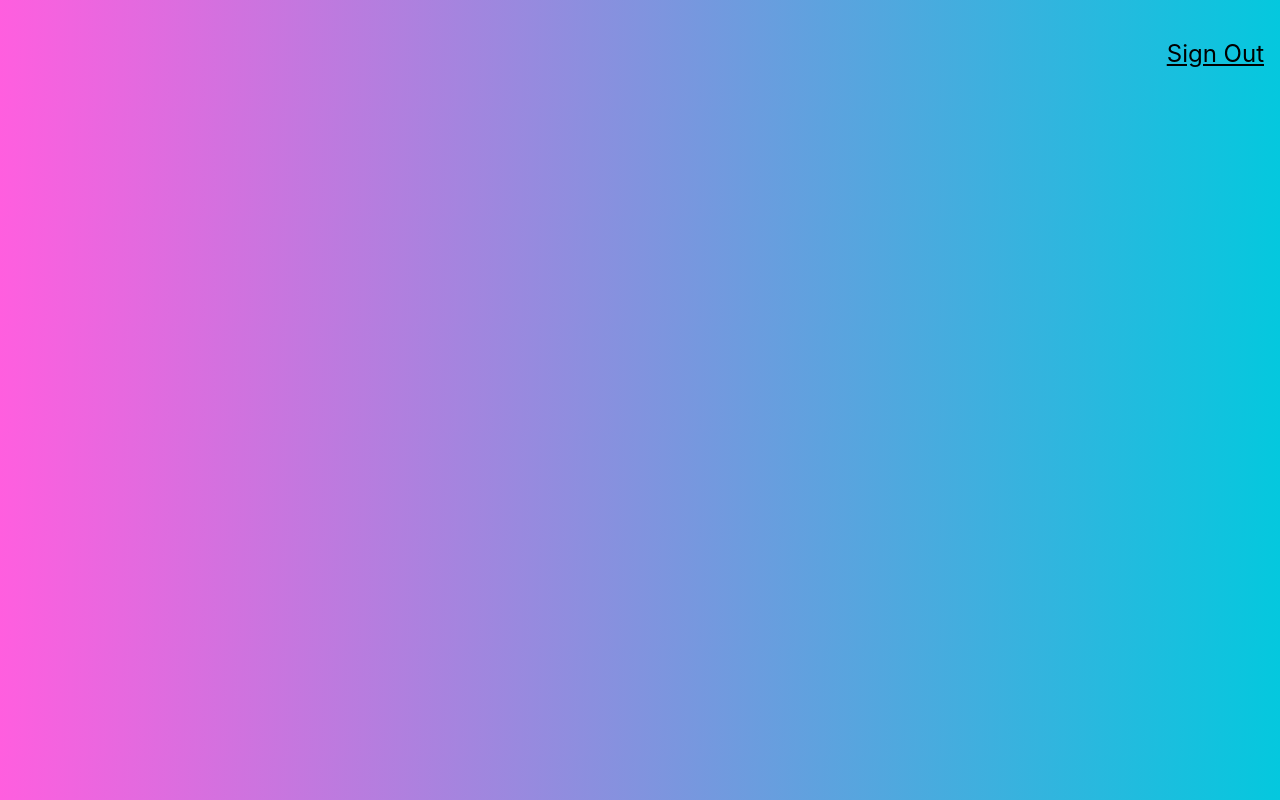
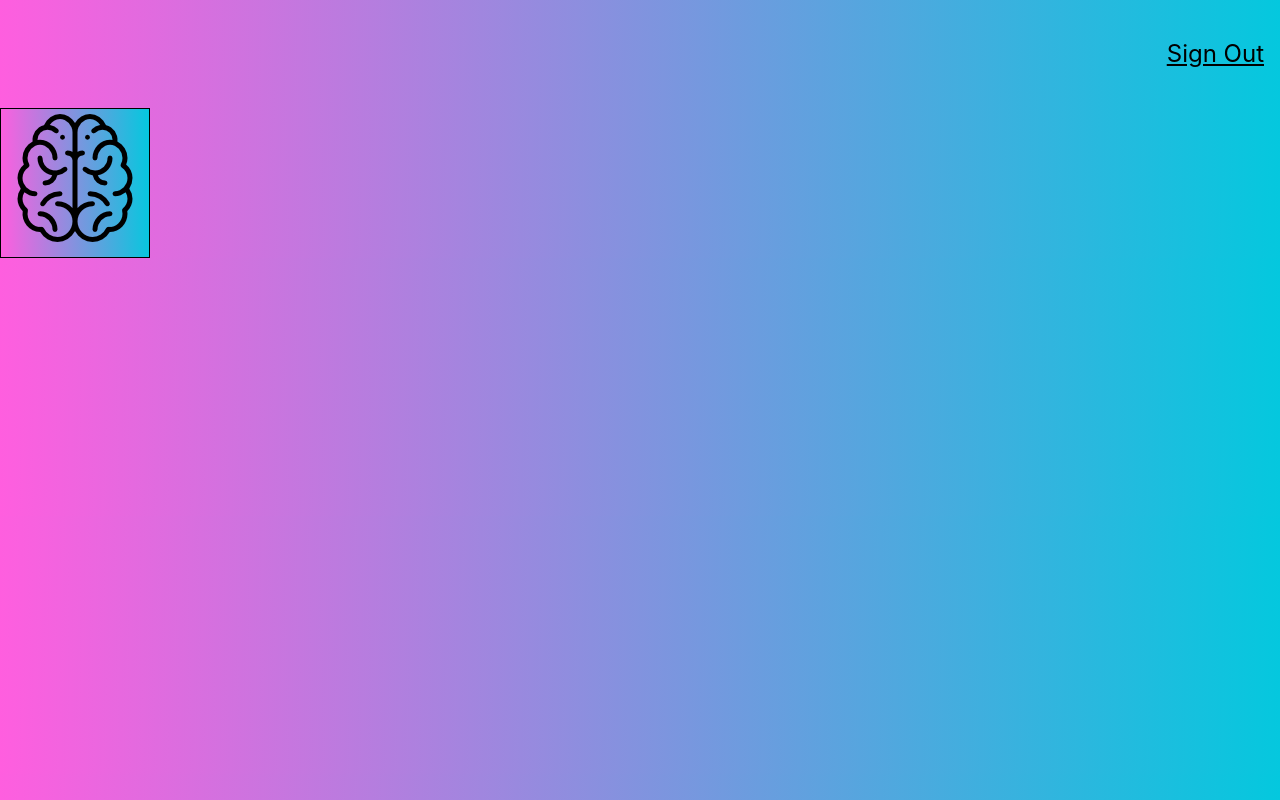
Before and after one commit to roosleex/face-recognition, a React (Create React App) app: page / in a window 1280 px wide. Built offline with nearby package versions, Linux system fonts and the light colour scheme.

Commit message:
Add Logo

```diff
--- a/src/App.js
+++ b/src/App.js
@@ -1,13 +1,14 @@
 import React from 'react';
 import './App.css';
 import Navigation from './components/Navigation/Navigation';
+import Logo from './components/Logo/Logo';
 
 function App() {
   return (
     <div className="App">
       <Navigation />
-      {/*<Logo />
-      <ImageLinkForm />
+      <Logo />
+      {/*<ImageLinkForm />
       <FaceRecognition />*/}
     </div>
   );
--- /dev/null
+++ b/src/components/Logo/Logo.css
@@ -0,0 +1,6 @@
+.logoTilt {
+    background: linear-gradient(89deg, #FF5EDF 0%, #04C8DE 100%);
+    border: 1px solid black;
+    width: 150px;
+    height: 150px;
+}
--- /dev/null
+++ b/src/components/Logo/Logo.js
@@ -0,0 +1,15 @@
+import React from 'react';
+import Tilt from 'react-parallax-tilt';
+import brain from './brain.png';
+import './Logo.css';
+
+const Logo = () => {
+    return (
+           <Tilt className='logoTilt'>
+                 <img src={brain} alt='brain' style={{paddingTop: '5px'}}/>
+            </Tilt>
+
+    );
+}
+
+export default Logo;
```
Also changed, not shown: src/components/Logo/brain.png (added).
